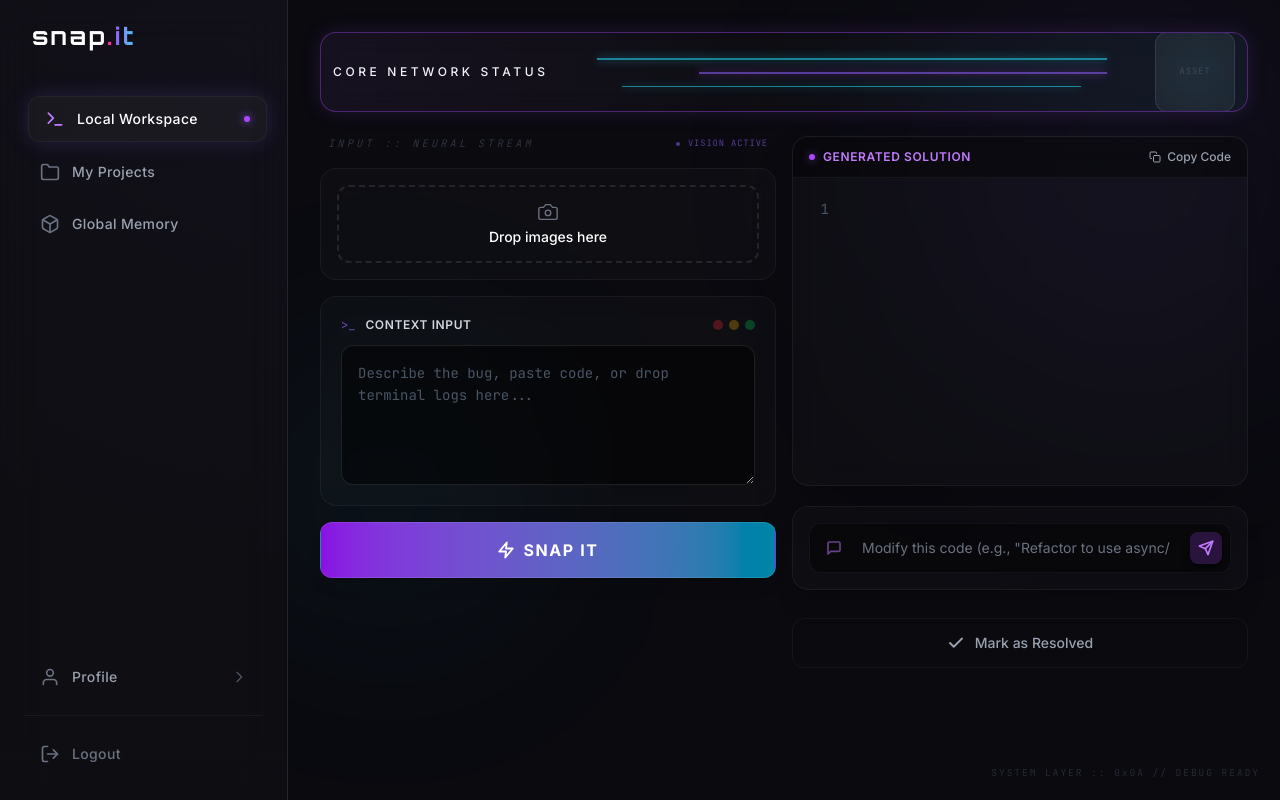
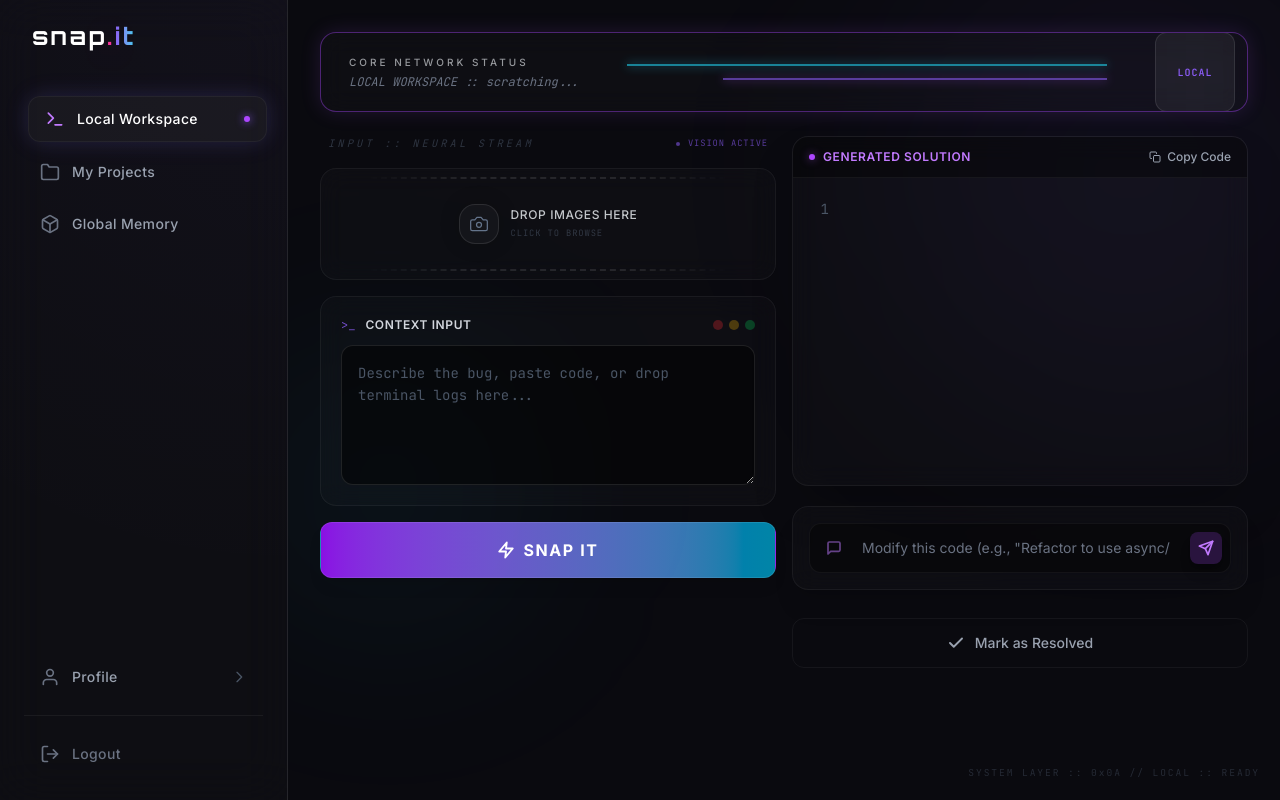
Before and after one commit to Vaibhav-Harit/SnapIt---Zen3, a React (Vite) app in the folder react-frontend/: page / in a window 1280 px wide. Both pictures are taken after a click on the button "Login with GitHub". Built offline with nearby package versions, Linux system fonts and the light colour scheme.

Commit message:
My projects-DEMO

```diff
--- a/react-frontend/src/components/dashboard/ResultsPanel.jsx
+++ b/react-frontend/src/components/dashboard/ResultsPanel.jsx
@@ -105,12 +105,12 @@ const ResolutionActions = ({ isProjectMode = false }) => {
  * ResultsPanel
  * The entire Right Column container stacking the Code Output, Chat Box, and Actions.
  */
-const ResultsPanel = () => {
+const ResultsPanel = ({ isProjectMode = false }) => {
   return (
     <div className="flex flex-col gap-5 h-full">
       <CodeOutputEditor />
       <RefinementChatBox />
-      <ResolutionActions />
+      <ResolutionActions isProjectMode={isProjectMode} />
     </div>
   );
 };
--- a/react-frontend/src/components/dashboard/VisionOcrUploader.jsx
+++ b/react-frontend/src/components/dashboard/VisionOcrUploader.jsx
@@ -5,12 +5,13 @@ import React, { useState, useRef } from 'react';
  * A sophisticated multi-image uploader with a glassmorphic aesthetic.
  * Supports image previews, removal, and 'Add More' functionality.
  */
-const VisionOcrUploader = () => {
+const VisionOcrUploader = ({ compact = false }) => {
   const [images, setImages] = useState([]);
+  const [isDragging, setIsDragging] = useState(false);
   const fileInputRef = useRef(null);
 
-  const handleFileSelection = (e) => {
-    const files = Array.from(e.target.files);
+  // ... (rest of logic same) ...
+  const processFiles = (files) => {
     if (files.length === 0) return;
 
     const newImages = files.map((file) => ({
@@ -20,14 +21,33 @@ const VisionOcrUploader = () => {
     }));
 
     setImages((prev) => [...prev, ...newImages]);
-    // Reset input so the same file can be selected again if removed
+  };
+
+  const handleFileSelection = (e) => {
+    const files = Array.from(e.target.files);
+    processFiles(files);
     e.target.value = '';
+  };
+
+  const handleDragOver = (e) => {
+    e.preventDefault();
+    setIsDragging(true);
+  };
+
+  const handleDragLeave = () => {
+    setIsDragging(false);
+  };
+
+  const handleDrop = (e) => {
+    e.preventDefault();
+    setIsDragging(false);
+    const files = Array.from(e.dataTransfer.files).filter(file => file.type.startsWith('image/'));
+    processFiles(files);
   };
 
   const removeImage = (id) => {
     setImages((prev) => {
       const filtered = prev.filter((img) => img.id !== id);
-      // Revoke the object URL to avoid memory leaks
       const removed = prev.find((img) => img.id === id);
       if (removed) URL.revokeObjectURL(removed.previewUrl);
       return filtered;
@@ -38,14 +58,17 @@ const VisionOcrUploader = () => {
     fileInputRef.current?.click();
   };
 
-  // Helper for the "Embedded" Dashed Border Trick
   const embeddedBorderStyle = {
     maskImage: 'radial-gradient(circle, rgba(0,0,0,1) 40%, rgba(0,0,0,0) 85%)',
     WebkitMaskImage: 'radial-gradient(circle, rgba(0,0,0,1) 40%, rgba(0,0,0,0) 85%)',
   };
 
   return (
-    <div className="w-full bg-white/[0.02] backdrop-blur-md rounded-2xl border border-white/5 p-6 min-h-[400px] flex flex-col">
+    <div className={`
+      w-full bg-white/[0.02] backdrop-blur-md rounded-2xl border border-white/5 flex flex-col transition-all duration-300
+      ${compact ? 'h-28 p-2' : 'min-h-[400px] p-6'}
+      ${isDragging ? 'border-purple-500/50 bg-purple-500/5 shadow-[0_0_20px_rgba(168,85,247,0.1)]' : ''}
+    `}>
       <input
         type="file"
         ref={fileInputRef}
@@ -56,44 +79,61 @@ const VisionOcrUploader = () => {
       />
 
       {images.length === 0 ? (
-        /* State 1: Empty (Large Dropzone) */
+        /* State 1: Empty (Dropzone) */
         <div
           onClick={triggerFileInput}
+          onDragOver={handleDragOver}
+          onDragLeave={handleDragLeave}
+          onDrop={handleDrop}
           className="flex-1 flex flex-col items-center justify-center cursor-pointer group relative transition-all duration-500"
         >
           {/* The Embedded Dashed Border */}
           <div
-            className="absolute inset-0 border-2 border-dashed border-white/10 rounded-xl group-hover:border-purple-500/60 transition-colors duration-500"
+            className={`absolute inset-0 border-2 border-dashed rounded-xl transition-colors duration-500 ${isDragging ? 'border-purple-500' : 'border-white/10 group-hover:border-purple-500/60'}`}
             style={embeddedBorderStyle}
           />
 
           {/* Hover Glow Background */}
-          <div className="absolute inset-0 bg-purple-500/0 group-hover:bg-purple-500/[0.03] rounded-xl transition-all duration-500 flex items-center justify-center">
-             <div className="w-full h-full opacity-0 group-hover:opacity-100 transition-opacity duration-700 shadow-[inset_0_0_40px_rgba(168,85,247,0.1)] rounded-xl" />
+          <div className={`absolute inset-0 transition-all duration-500 flex items-center justify-center rounded-xl ${isDragging ? 'bg-purple-500/10' : 'bg-purple-500/0 group-hover:bg-purple-500/[0.03]'}`}>
+             <div className={`w-full h-full transition-opacity duration-700 shadow-[inset_0_0_40px_rgba(168,85,247,0.1)] rounded-xl ${isDragging ? 'opacity-100' : 'opacity-0 group-hover:opacity-100'}`} />
           </div>
 
           {/* Content */}
-          <div className="relative z-10 flex flex-col items-center gap-4 text-center">
-            <div className="w-16 h-16 rounded-2xl bg-white/[0.03] border border-white/10 flex items-center justify-center text-text-muted group-hover:text-accent-purple group-hover:border-purple-500/30 transition-all duration-500 shadow-[0_0_20px_rgba(0,0,0,0.2)]">
-              <svg xmlns="http://www.w3.org/2000/svg" width="32" height="32" viewBox="0 0 24 24" fill="none" stroke="currentColor" strokeWidth="1.5" strokeLinecap="round" strokeLinejoin="round">
+          <div className={`relative z-10 flex ${compact ? 'flex-row gap-3' : 'flex-col gap-4'} items-center text-center`}>
+            <div className={`
+              rounded-2xl bg-white/[0.03] border border-white/10 flex items-center justify-center transition-all duration-500 shadow-[0_0_20px_rgba(0,0,0,0.2)]
+              ${compact ? 'w-10 h-10' : 'w-16 h-16'}
+              ${isDragging ? 'text-purple-400 border-purple-500/50 scale-110' : 'text-text-muted group-hover:text-accent-purple group-hover:border-purple-500/30'}
+            `}>
+              <svg xmlns="http://www.w3.org/2000/svg" width={compact ? "20" : "32"} height={compact ? "20" : "32"} viewBox="0 0 24 24" fill="none" stroke="currentColor" strokeWidth="1.5" strokeLinecap="round" strokeLinejoin="round">
                 <path d="M14.5 4h-5L7 7H4a2 2 0 0 0-2 2v9a2 2 0 0 0 2 2h16a2 2 0 0 0 2-2V9a2 2 0 0 0-2-2h-3l-2.5-3z"/><circle cx="12" cy="13" r="3"/>
               </svg>
             </div>
-            <div className="space-y-1">
-              <p className="text-sm font-medium tracking-wider text-text-primary uppercase opacity-80 group-hover:opacity-100 transition-opacity">
-                Drop image for Vision OCR
+            <div className={`space-y-1 ${compact ? 'text-left' : 'text-center'}`}>
+              <p className={`font-medium tracking-wider uppercase transition-opacity ${compact ? 'text-xs' : 'text-sm'} ${isDragging ? 'text-purple-400' : 'text-text-primary opacity-80 group-hover:opacity-100'}`}>
+                {isDragging ? 'Release to upload' : 'Drop images here'}
               </p>
-              <p className="text-[0.65rem] font-mono text-text-muted uppercase tracking-widest opacity-40">
-                or click to browse files
-              </p>
+              {!isDragging && (
+                <p className={`${compact ? 'text-[0.55rem]' : 'text-[0.65rem]'} font-mono text-text-muted uppercase tracking-widest opacity-40`}>
+                  {compact ? 'Click to browse' : 'or click to browse files'}
+                </p>
+              )}
             </div>
           </div>
         </div>
       ) : (
-        /* State 2: Populated (Grid) */
-        <div className="grid grid-cols-1 sm:grid-cols-2 lg:grid-cols-3 gap-4">
+        /* State 2: Populated (Horizontal Scroll in Compact, Grid in Normal) */
+        <div
+          className={`flex-1 overflow-auto scrollbar-hide py-1 ${compact ? 'flex items-center gap-2' : 'grid grid-cols-1 sm:grid-cols-2 lg:grid-cols-3 gap-4'}`}
+          onDragOver={handleDragOver}
+          onDragLeave={handleDragLeave}
+          onDrop={handleDrop}
+        >
           {images.map((img) => (
-            <div key={img.id} className="relative aspect-square rounded-xl overflow-hidden border border-white/10 bg-white/[0.03] group shadow-xl">
+            <div
+              key={img.id}
+              className={`relative rounded-xl overflow-hidden border border-white/10 bg-white/[0.03] group shadow-xl shrink-0 ${compact ? 'h-full aspect-square' : 'aspect-square w-full'}`}
+            >
               <img
                 src={img.previewUrl}
                 alt="Preview"
@@ -106,44 +146,30 @@ const VisionOcrUploader = () => {
                   e.stopPropagation();
                   removeImage(img.id);
                 }}
-                className="absolute top-2 right-2 w-6 h-6 rounded-lg bg-black/60 border border-white/10 text-white/50 flex items-center justify-center backdrop-blur-md opacity-0 group-hover:opacity-100 hover:text-red-500 hover:border-red-500/50 hover:shadow-[0_0_10px_rgba(239,68,68,0.4)] transition-all duration-300 z-20"
+                className="absolute top-1 right-1 w-5 h-5 rounded-lg bg-black/60 border border-white/10 text-white/50 flex items-center justify-center backdrop-blur-md opacity-0 group-hover:opacity-100 hover:text-red-500 hover:border-red-500/50 hover:shadow-[0_0_10px_rgba(239,68,68,0.4)] transition-all duration-300 z-20"
               >
-                <svg xmlns="http://www.w3.org/2000/svg" width="14" height="14" viewBox="0 0 24 24" fill="none" stroke="currentColor" strokeWidth="2" strokeLinecap="round" strokeLinejoin="round">
+                <svg xmlns="http://www.w3.org/2000/svg" width="12" height="12" viewBox="0 0 24 24" fill="none" stroke="currentColor" strokeWidth="2" strokeLinecap="round" strokeLinejoin="round">
                   <path d="M18 6L6 18M6 6l12 12"/>
                 </svg>
               </button>
-
-              {/* Subtle Overlay on Hover */}
-              <div className="absolute inset-0 bg-gradient-to-t from-black/40 to-transparent opacity-0 group-hover:opacity-100 transition-opacity pointer-events-none" />
             </div>
           ))}
 
           {/* Add More Tile */}
           <div
             onClick={triggerFileInput}
-            className="relative aspect-square rounded-xl cursor-pointer group flex items-center justify-center overflow-hidden transition-all duration-500"
+            className={`
+              relative rounded-xl cursor-pointer group flex items-center justify-center overflow-hidden transition-all duration-500 shrink-0
+              ${compact ? 'h-full aspect-square' : 'aspect-square w-full'}
+            `}
           >
-            {/* The Embedded Dashed Border */}
-            <div
-              className="absolute inset-0 border-2 border-dashed border-white/10 rounded-xl group-hover:border-purple-500/60 transition-colors duration-500"
-              style={embeddedBorderStyle}
-            />
-
-            {/* Hover Glow Background */}
-            <div className="absolute inset-0 bg-purple-500/0 group-hover:bg-purple-500/[0.05] transition-all duration-500 flex items-center justify-center">
-               <div className="w-full h-full opacity-0 group-hover:opacity-100 transition-opacity duration-700 shadow-[inset_0_0_30px_rgba(168,85,247,0.15)] rounded-xl" />
-            </div>
-
-            {/* Neon Plus Icon */}
-            <div className="relative z-10 w-10 h-10 rounded-full bg-white/[0.03] border border-white/10 flex items-center justify-center text-accent-purple group-hover:border-purple-500/40 group-hover:shadow-[0_0_15px_rgba(168,85,247,0.3)] transition-all duration-500 transform group-hover:scale-110">
-              <svg xmlns="http://www.w3.org/2000/svg" width="24" height="24" viewBox="0 0 24 24" fill="none" stroke="currentColor" strokeWidth="2" strokeLinecap="round" strokeLinejoin="round">
+            <div className="absolute inset-0 border-2 border-dashed border-white/10 rounded-xl group-hover:border-purple-500/60 transition-colors duration-500" style={embeddedBorderStyle} />
+            <div className="absolute inset-0 bg-purple-500/0 group-hover:bg-purple-500/[0.05] transition-all duration-500 flex items-center justify-center" />
+            <div className="relative z-10 w-8 h-8 rounded-full bg-white/[0.03] border border-white/10 flex items-center justify-center text-accent-purple group-hover:border-purple-500/40 transition-all duration-500">
+               <svg xmlns="http://www.w3.org/2000/svg" width="18" height="18" viewBox="0 0 24 24" fill="none" stroke="currentColor" strokeWidth="2" strokeLinecap="round" strokeLinejoin="round">
                 <line x1="12" y1="5" x2="12" y2="19"/><line x1="5" y1="12" x2="19" y2="12"/>
               </svg>
             </div>
-
-            <p className="absolute bottom-4 text-[0.55rem] font-mono text-text-muted uppercase tracking-[0.2em] opacity-40 group-hover:opacity-80 transition-opacity">
-              Add More
-            </p>
           </div>
         </div>
       )}
--- a/react-frontend/src/layouts/DashboardLayout.jsx
+++ b/react-frontend/src/layouts/DashboardLayout.jsx
@@ -1,8 +1,10 @@
-import React from 'react';
+import React, { useState } from 'react';
 import Sidebar from '../components/dashboard/Sidebar';
 import DebugContextInput from '../components/dashboard/DebugContextInput';
 import SnapItButton from '../components/dashboard/SnapItButton';
 import ResultsPanel from '../components/dashboard/ResultsPanel';
+import VisionOcrUploader from '../components/dashboard/VisionOcrUploader';
+import ProjectsHub from '../components/dashboard/ProjectsHub';
 
 /**
  * DashboardLayout
@@ -10,11 +12,26 @@ import ResultsPanel from '../components/dashboard/ResultsPanel';
  * Includes a premium glassmorphic sidebar and a main canvas area.
  */
 const DashboardLayout = ({ children, onLogout }) => {
+  const [currentView, setCurrentView] = useState('workbench'); // 'workbench' | 'projects' | 'memory'
+  const [activeRepo, setActiveRepo] = useState(null);
+
+  const handleSelectRepo = (repo) => {
+    setActiveRepo(repo);
+    setCurrentView('workbench');
+  };
+
   return (
     <div className="flex min-h-screen w-full bg-[#0a0a0f] text-text-primary font-body overflow-x-hidden">
 
       {/* Premium Glass Sidebar */}
-      <Sidebar onLogout={onLogout} />
+      <Sidebar
+        currentView={currentView}
+        onViewChange={(view) => {
+          if (view === 'workbench') setActiveRepo(null);
+          setCurrentView(view);
+        }}
+        onLogout={onLogout}
+      />
 
       {/* Main Canvas - Scrollable container to the right of fixed sidebar */}
       <main className="flex-1 ml-72 relative h-screen overflow-y-auto overflow-x-hidden scrollbar-hide">
@@ -26,39 +43,40 @@ const DashboardLayout = ({ children, onLogout }) => {
         {/* Padding Wrapper for Main Content Area */}
         <div className="p-4 md:p-6 lg:p-8 relative z-10 w-full min-h-full flex flex-col gap-6 pb-12">
 
-          {/* 1. Core Network Status Banner (Rebuilt) */}
+          {/* Header Banner - Common across views */}
           <div className="w-full h-20 bg-white/[0.02] backdrop-blur-md rounded-2xl border border-purple-500/40 shadow-[0_0_20px_rgba(168,85,247,0.15)] flex items-center justify-between p-3 relative overflow-hidden">
-
-            {/* Left Metadata */}
-            <h2 className="text-text-primary font-medium tracking-[0.3em] uppercase text-xs z-10 shrink-0 select-none">
+            <div className="flex flex-col ml-4">
+              <h2 className="text-text-primary font-medium tracking-[0.3em] uppercase text-[10px] z-10 select-none opacity-60">
                 Core Network Status
               </h2>
+              <div className="text-white font-mono text-xs mt-1 z-10">
+                {activeRepo ? (
+                  <span className="text-cyan-400">ACTIVE PROJECT :: {activeRepo.name.toUpperCase()}</span>
+                ) : (
+                  <span className="text-gray-500 italic">LOCAL WORKSPACE :: scratching...</span>
+                )}
+              </div>
+            </div>
 
             {/* Middle Circuit Visuals */}
             <div className="flex-1 flex flex-col justify-center gap-3 px-12 z-10 opacity-60">
               <div className="h-[2px] w-full bg-accent-cyan shadow-[0_0_10px_#22d3ee]" />
               <div className="h-[2px] w-[80%] bg-accent-purple shadow-[0_0_10px_#a855f7] ml-auto" />
-              <div className="h-[1px] w-[90%] bg-accent-cyan shadow-[0_0_8px_#22d3ee] mx-auto" />
             </div>
 
             {/* Right Asset Node Placeholder */}
             <div className="w-20 h-20 bg-white/5 border border-white/10 rounded-xl flex items-center justify-center z-10 shrink-0 backdrop-blur-xl">
-              <span className="text-[0.55rem] font-mono text-text-muted uppercase tracking-widest opacity-40">
-                Asset
+              <span className="text-[10px] font-mono text-accent-purple uppercase tracking-widest font-bold">
+                {activeRepo ? 'SYNC' : 'LOCAL'}
               </span>
             </div>
-
-            {/* Subtle inner glow for depth */}
-            <div className="absolute inset-0 bg-gradient-to-r from-purple-500/5 via-transparent to-cyan-500/5 pointer-events-none" />
           </div>
 
-          {/* 2. Workspace Grid (Restored) */}
-          <div className="grid grid-cols-1 lg:grid-cols-2 gap-4">
-
+          {/* View Conditional Rendering */}
+          {currentView === 'workbench' ? (
+            <div className="grid grid-cols-1 lg:grid-cols-2 gap-4 animate-in slide-in-from-bottom-4 duration-500">
               {/* ── Left Input Column ── */}
               <div className="w-full flex flex-col gap-4">
-
-              {/* Column Label */}
                 <div className="flex items-center justify-between px-2">
                   <h3 className="text-[0.65rem] font-mono tracking-[0.3em] text-text-muted uppercase opacity-40 italic">
                     Input :: Neural Stream
@@ -71,41 +89,21 @@ const DashboardLayout = ({ children, onLogout }) => {
                   </div>
                 </div>
 
-              {/* 1. Compact Vision OCR Dropzone */}
-              <div className="w-full h-28 bg-white/[0.02] backdrop-blur-md rounded-2xl border border-white/5 p-4 flex flex-col items-center justify-center">
-                <div
-                  className="
-                    w-full h-full
-                    border-2 border-dashed border-white/10 rounded-xl
-                    hover:border-purple-500/60 hover:bg-purple-500/5
-                    transition-all cursor-pointer
-                    flex flex-col items-center justify-center gap-1
-                  "
-                >
-                  {/* Camera Icon */}
-                  <svg
-                    xmlns="http://www.w3.org/2000/svg" width="22" height="22" viewBox="0 0 24 24"
-                    fill="none" stroke="currentColor" strokeWidth="1.5" strokeLinecap="round" strokeLinejoin="round"
-                    className="text-gray-500"
-                  >
-                    <path d="M14.5 4h-5L7 7H4a2 2 0 0 0-2 2v9a2 2 0 0 0 2 2h16a2 2 0 0 0 2-2V9a2 2 0 0 0-2-2h-3l-2.5-3z" />
-                    <circle cx="12" cy="13" r="3" />
-                  </svg>
-                  <span className="text-sm font-medium text-white select-none">Drop images here</span>
-                </div>
-              </div>
-
-              {/* 2. Debug Context Input (Terminal Textarea) */}
+                <VisionOcrUploader compact={true} />
                 <DebugContextInput />
-
-              {/* 3. Primary Action Button */}
                 <SnapItButton />
               </div>
 
-            {/* Output Panel (Results) */}
-            <ResultsPanel />
-
+              {/* Output Panel (Results) - Receives isProjectMode */}
+              <ResultsPanel isProjectMode={!!activeRepo} />
             </div>
+          ) : currentView === 'projects' ? (
+            <ProjectsHub onSelectRepo={handleSelectRepo} />
+          ) : (
+            <div className="flex-1 flex items-center justify-center text-gray-500 font-mono italic">
+              View coming soon...
+            </div>
+          )}
 
           {/* Legacy Children Rendering (If any) */}
           <div className="w-full">
@@ -113,9 +111,9 @@ const DashboardLayout = ({ children, onLogout }) => {
           </div>
         </div>
 
-        {/* Floating Technical Trace Decor (Matching landing page aesthetic) */}
+        {/* Floating Technical Trace Decor */}
         <div className="fixed bottom-5 right-5 font-mono text-[0.6rem] tracking-[0.2em] text-text-muted opacity-30 select-none pointer-events-none">
-          SYSTEM LAYER :: 0x0A // DEBUG READY
+          SYSTEM LAYER :: 0x0A // {activeRepo ? activeRepo.name.toUpperCase() : 'LOCAL'} :: READY
         </div>
       </main>
     </div>
```
Also changed, not shown: react-frontend/src/components/dashboard/ProjectsHub.jsx (+101 -43 lines), react-frontend/src/components/dashboard/Sidebar.jsx (+8 -5 lines). Lines whose indentation alone changed are shown as unchanged.
